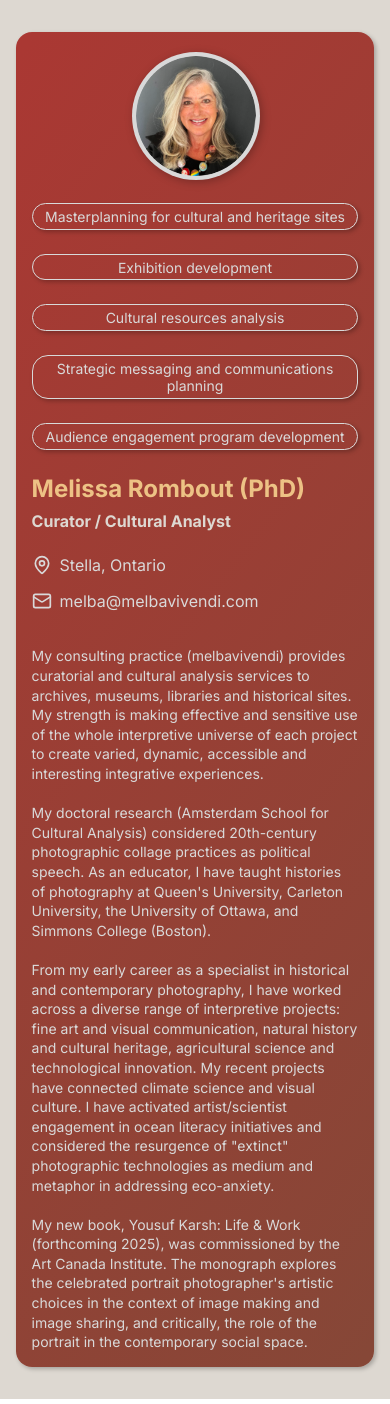
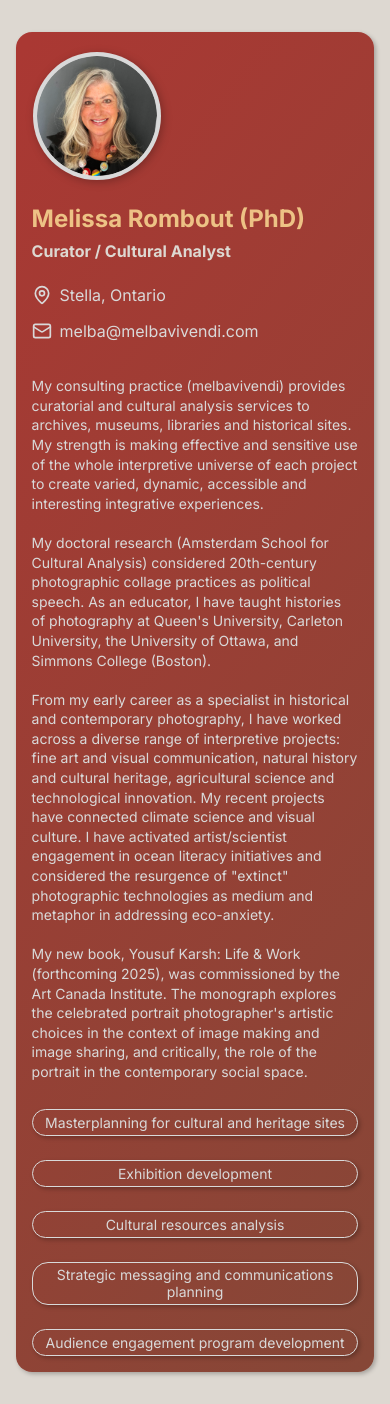
Before and after one commit to rocket5/melbavivendi-website, a React (Vite) app: page / in a window 390 px wide. Built offline with nearby package versions, Linux system fonts and the light colour scheme.

Commit message:
Refactored Index.tsx to separate skills section for mobile and desktop views, align headshot to left when mobile vertical

```diff
--- a/client/pages/Index.tsx
+++ b/client/pages/Index.tsx
@@ -19,7 +19,7 @@ export default function Index() {
       >
         {/* Left Column */}
         <div
-          className="flex flex-col items-center w-full lg:w-[260px] xl:w-[283px] lg:flex-shrink-0"
+          className="flex flex-col items-start lg:items-center w-full lg:w-[260px] xl:w-[283px] lg:flex-shrink-0"
           style={{
             gap: 'min(48px, 6vw)'
           }}
@@ -46,9 +46,9 @@ export default function Index() {
             />
           </div>
 
-          {/* Skills Section */}
+          {/* Skills Section - Desktop Only */}
           <div
-            className="flex flex-col items-start w-full"
+            className="hidden lg:flex flex-col items-start w-full"
             style={{
               gap: '24px'
             }}
@@ -183,6 +183,45 @@ export default function Index() {
             <br /><br />
             My new book, Yousuf Karsh: Life & Work (forthcoming 2025), was commissioned by the Art Canada Institute. The monograph explores the celebrated portrait photographer's artistic choices in the context of image making and image sharing, and critically, the role of the portrait in the contemporary social space.
           </div>
+
+          {/* Skills Section - Mobile Only */}
+          <div
+            className="lg:hidden flex flex-col items-start w-full"
+            style={{
+              gap: '24px',
+              paddingTop: '16px'
+            }}
+          >
+            {[
+              "Masterplanning for cultural and heritage sites",
+              "Exhibition development",
+              "Cultural resources analysis",
+              "Strategic messaging and communications planning",
+              "Audience engagement program development"
+            ].map((skill, index) => (
+              <div
+                key={`mobile-${index}`}
+                className="flex flex-col justify-center items-center w-full rounded-2xl border"
+                style={{
+                  padding: 'min(8px, 1vw) min(12px, 2vw)',
+                  gap: '10px',
+                  borderColor: 'var(--melba-light-gray)',
+                  borderWidth: '1px',
+                  boxShadow: '2px 2px 4px 0 rgba(0, 0, 0, 0.25)'
+                }}
+              >
+                <div
+                  className="text-center font-normal text-sm sm:text-base w-full"
+                  style={{
+                    color: 'var(--melba-light-gray)',
+                    lineHeight: 'normal'
+                  }}
+                >
+                  {skill}
+                </div>
+              </div>
+            ))}
+          </div>
         </div>
       </div>
     </div>
```
